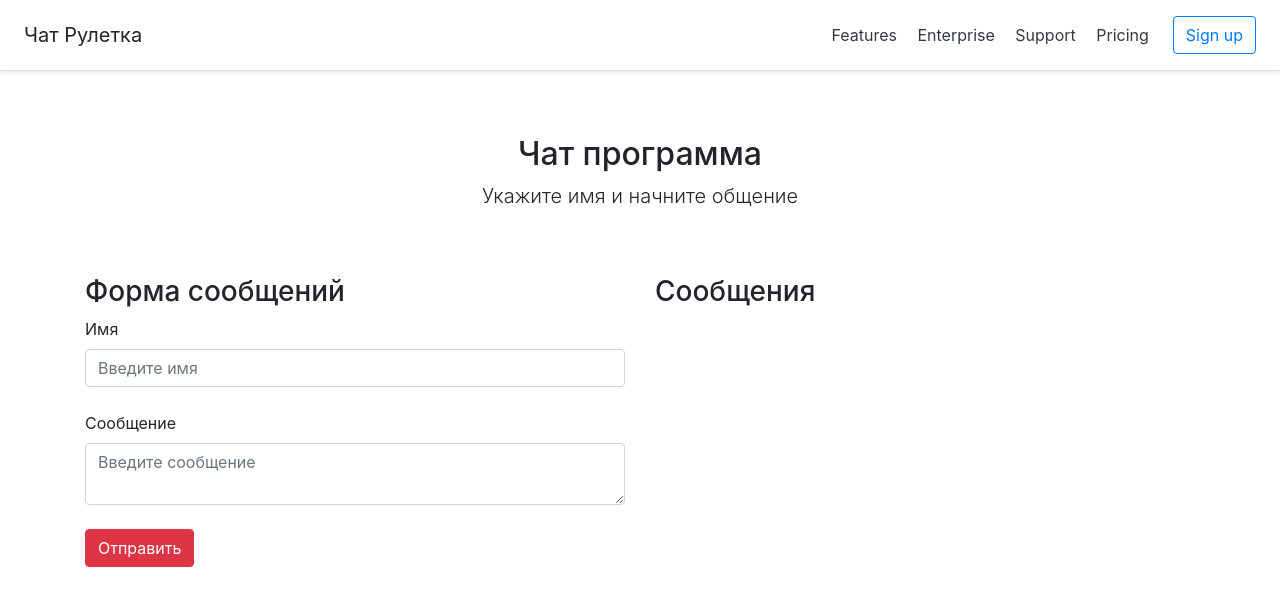
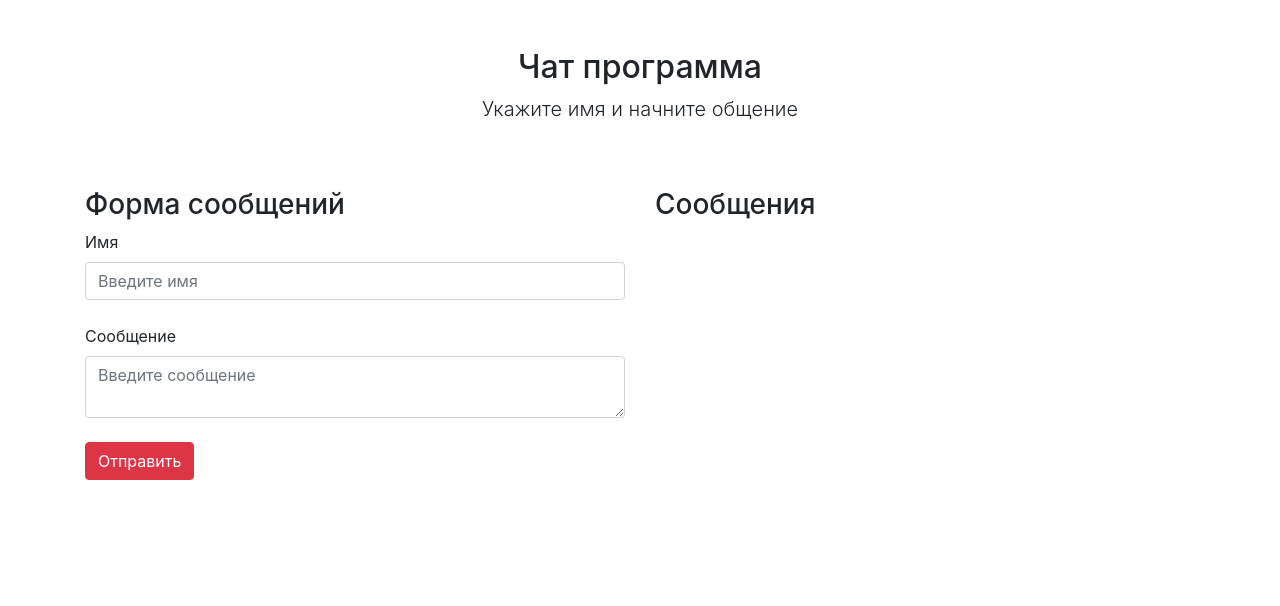
Before and after one commit to off-art/chat-js, a website: page index.html in a window 1280 px wide. Drawn offline with nearby package versions, Linux system fonts and the light colour scheme; no server answers.

Commit message:
chat fix

```diff
--- a/index.html
+++ b/index.html
@@ -10,18 +10,6 @@
     <title>Chat</title>
   </head>
   <body>
-    <div
-      class="d-flex flex-column flex-md-row align-items-center p-3 px-md-4 mb-3 bg-white border-bottom shadow-sm"
-    >
-      <h5 class="my-0 mr-md-auto font-weight-normal">Чат Рулетка</h5>
-      <nav class="my-2 my-md-0 mr-md-3">
-        <a class="p-2 text-dark" href="#">Features</a>
-        <a class="p-2 text-dark" href="#">Enterprise</a>
-        <a class="p-2 text-dark" href="#">Support</a>
-        <a class="p-2 text-dark" href="#">Pricing</a>
-      </nav>
-      <a class="btn btn-outline-primary" href="#">Sign up</a>
-    </div>
     <div class="container">
       <div class="py-5 text-center">
         <h2>Чат программа</h2>
```
